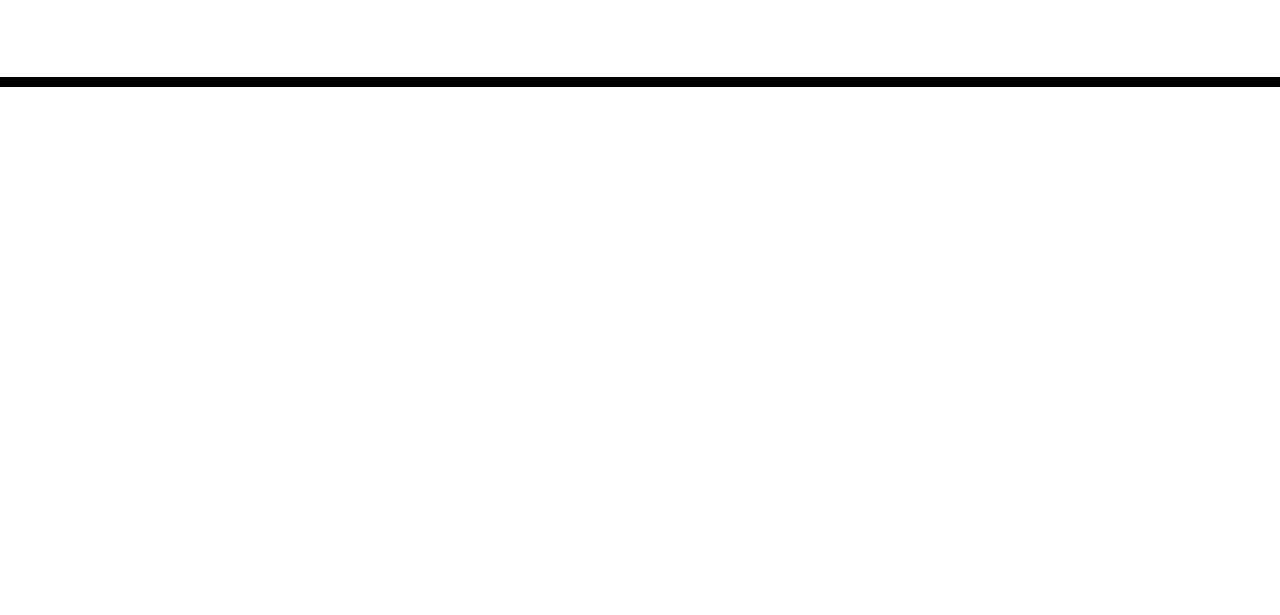
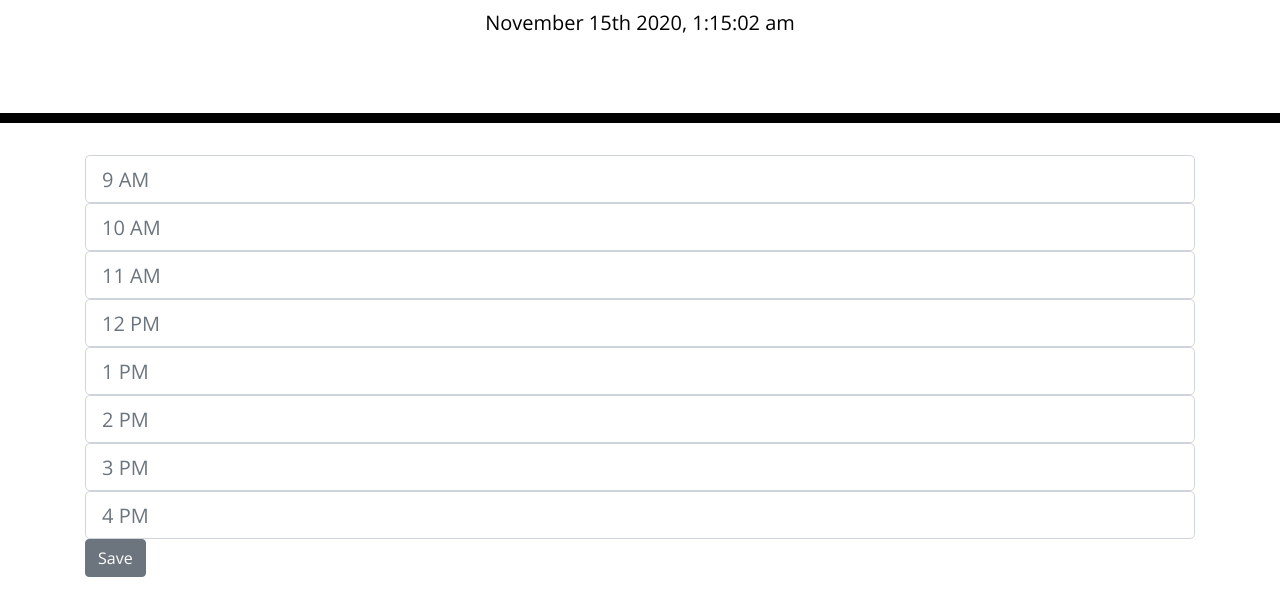
Before and after one commit to con0fav/WorkPlanner-bc05, a plain HTML site: page index.html in a window 1280 px wide. Shown: the part 181-796 px from the top of the page. Drawn offline with nearby package versions, Linux system fonts and the light colour scheme.

Commit message:
added moments functionality, basic form inputs for events, started save buttons

```diff
--- a/index.html
+++ b/index.html
@@ -29,10 +29,24 @@
       <p id="currentDay" class="lead"></p>
     </header>
     <div class="container">
-      <!-- Timeblocks go here -->
+
+      <input class="form-control form-control-lg" type="text" placeholder="9 AM">
+      <input class="form-control form-control-lg" type="text" placeholder="10 AM">
+      <input class="form-control form-control-lg" type="text" placeholder="11 AM">
+      <input class="form-control form-control-lg" type="text" placeholder="12 PM">
+      <input class="form-control form-control-lg" type="text" placeholder="1 PM">
+      <input class="form-control form-control-lg" type="text" placeholder="2 PM">
+      <input class="form-control form-control-lg" type="text" placeholder="3 PM">
+      <input class="form-control form-control-lg" type="text" placeholder="4 PM">
+
+      <div class="btn-group-vertical">
+        <button type="button" class="btn btn-secondary">Save</button>
+      </div>
+
     </div>
 
     <script src="https://code.jquery.com/jquery-3.4.1.min.js"></script>
     <script src="https://cdnjs.cloudflare.com/ajax/libs/moment.js/2.24.0/moment.min.js"></script>
+    <script src="./script.js"></script>
   </body>
 </html>
--- /dev/null
+++ b/script.js
@@ -0,0 +1,10 @@
+// use moments.js to display current date at the top of the page under jumbotron text
+// single line each for hours between 9 AM and 5 PM
+// timeblock rows can be built with bootstrap? textarea rows? text boxes? forms?
+// grey: past red: now green: future
+// timeblock rows are text where you can enter text
+// text stored in timeblock rows are saved to local storage WHEN save button on the right is pressed
+//
+
+var time = moment().format('MMMM Do YYYY, h:mm:ss a');
+$("#currentDay").text(time);
```
Also changed, not shown: 1 other file.
